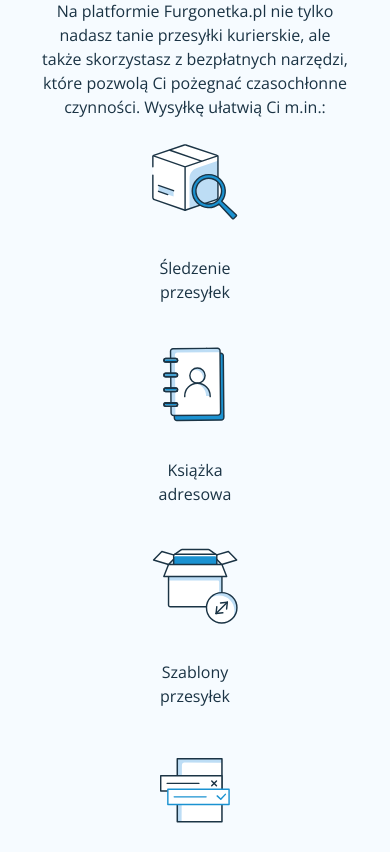
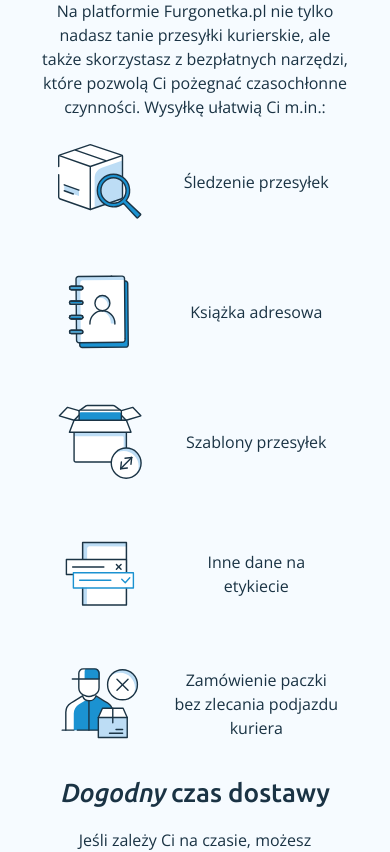
Before and after one commit to EwelinaKopacz/Furgonetka-LandingPage, a React (Create React App) app: page / in a window 390 px wide. Shown: the part 3520-4372 px from the top of the page. Built offline with nearby package versions, Linux system fonts and the light colour scheme.

Commit message:
added better view on mobile for ToolsCard

```diff
--- a/src/components/Tools/Tools.css
+++ b/src/components/Tools/Tools.css
@@ -16,8 +16,9 @@
 
 /* RWD */
 
-@media screen and (max-width: 600px) {
+@media screen and (max-width: 650px) {
     .tools__container {
+        width: 100%;
         flex-direction: column;
         align-items: center;
         gap: 30px;
--- a/src/components/ToolsCard/ToolsCard.css
+++ b/src/components/ToolsCard/ToolsCard.css
@@ -2,6 +2,10 @@
     width: 40%;
     max-width: 260px;
     gap: 24px;
+    display: flex;
+    flex-direction: column;
+    justify-content: center;
+    align-items: center;
 }
 
 .tools__photo {
@@ -27,6 +31,22 @@
         width: 100px;
         height: 100px;
     }
+}
 
-
+@media screen and (max-width: 650px) {
+    .tools__card {
+        flex-direction: row;
+        width: 95%;
+        max-width: none;
+    }
+    .tools__photo {
+        width: 120px;
+        display: flex;
+        flex-direction: column;
+        align-items: center;
+        justify-content: center;
+    }
+    .tools__description {
+        width: 70%;
+    }
 }
--- a/src/components/ToolsCard/ToolsCard.js
+++ b/src/components/ToolsCard/ToolsCard.js
@@ -4,7 +4,7 @@
 const ToolsCard = ({item}) => {
     const {photo, text} = item;
     return (
-        <div className='tools__card flex__col--center2'>
+        <div className='tools__card'>
             <div className='tools__photo'>
                 <img src={photo} alt=''/>
             </div>
```
